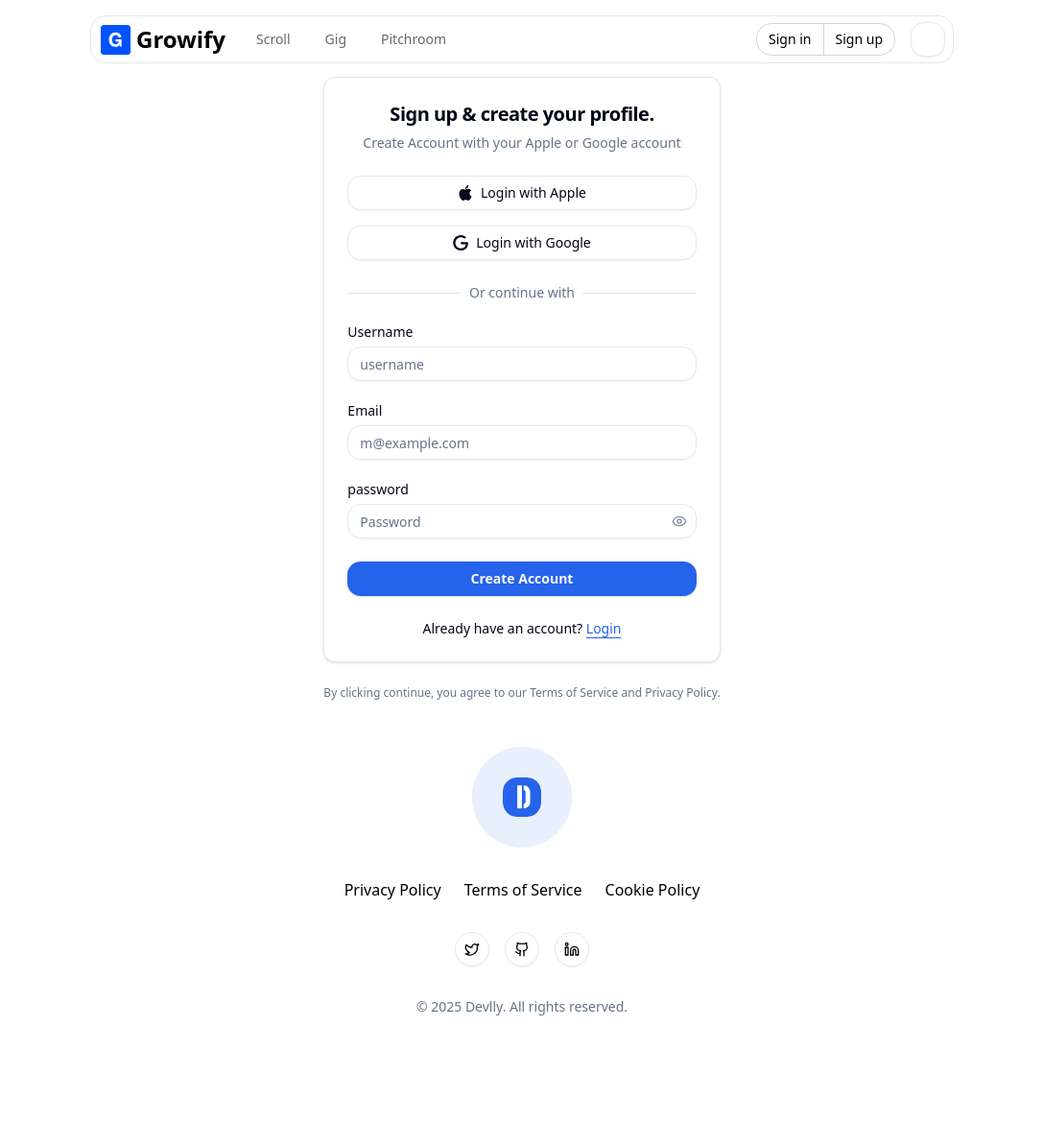
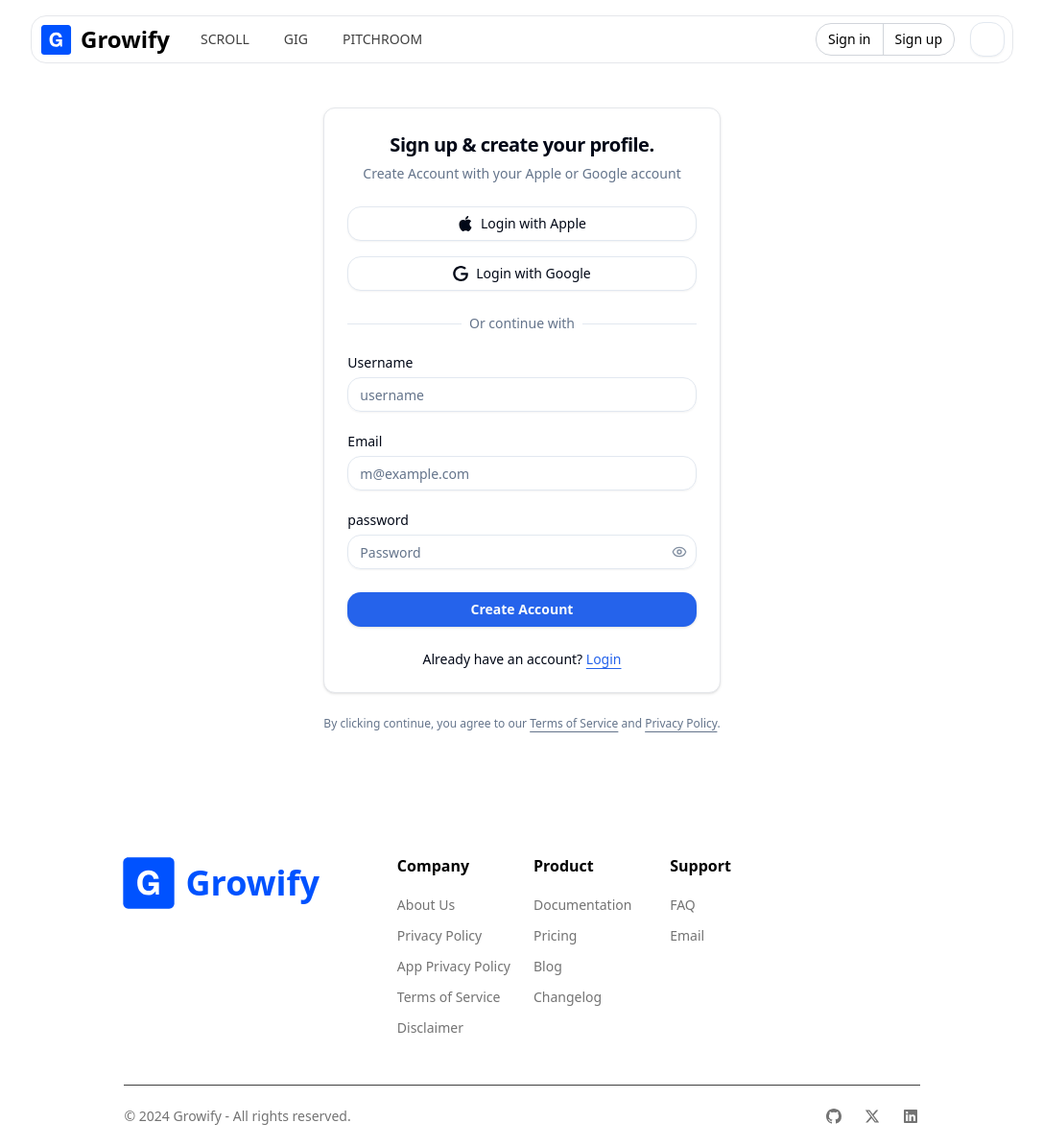
Before and after one commit to Devllyteam/devlly-frontend, a Next.js app: page /signup in a window 1280 px wide. Shown: the whole page at 96% size, without its empty margins (96-1183 px from the left). Before the commit the page ends 1107 px from the top, so only its background shows below. Built offline with nearby package versions, Linux system fonts and the light colour scheme; a web font is replaced by a local one.

Commit message:
landing page v1

```diff
--- a/src/app/layout.tsx
+++ b/src/app/layout.tsx
@@ -120,7 +120,7 @@
           }}
         />
       </head>
-      <body className={`${geistSans.variable} font-sans antialiased bg-background`}>
+      <body className={`${geistSans.variable}  antialiased bg-background`}>
         <ThemeProvider
           attribute="class"
           defaultTheme="system"
--- a/src/app/login/page.tsx
+++ b/src/app/signin/page.tsx
@@ -11,13 +11,12 @@
       <div className="min-h-screen flex flex-col">
         <NavBar />
         <main className="flex-1 flex flex-col items-center justify-center px-4">
-          <div className="text-center space-y-5 max-w-2xl mx-auto mt-6 lg:mt-20">
+          <div className="text-center space-y-5 max-w-2xl mx-auto mt-20 lg:mt-28 ">
             <motion.div
               initial={{ opacity: 0, y: -20 }}
               animate={{ opacity: 1, y: 0 }}
               transition={{ duration: 0.8 }}
             >
-
               <LoginForm />
             </motion.div>
           </div>
@@ -26,7 +25,6 @@
             animate={{ opacity: 1, y: 0 }}
             transition={{ duration: 0.9 }}
           >
-
             <StackedCircularFooter />
           </motion.div>
         </main>
--- a/src/app/signup/page.tsx
+++ b/src/app/signup/page.tsx
@@ -11,7 +11,7 @@
       <div className="min-h-screen flex flex-col">
         <NavBar />
         <main className="flex-1 flex flex-col items-center justify-center px-4">
-          <div className="text-center  space-y-5 max-w-2xl mx-auto mt-6 lg:mt-20">
+          <div className="text-center  space-y-5 max-w-2xl mx-auto mt-20 lg:mt-28">
             <motion.div
               initial={{ opacity: 0, y: -20 }}
               animate={{ opacity: 1, y: 0 }}
--- a/src/components/footer.tsx
+++ b/src/components/footer.tsx
@@ -1,55 +1,67 @@
-import { Button } from "@/components/ui/button";
-
-import { Github, Linkedin, Twitter } from "lucide-react";
-import Image from "next/image";
+import { footerSections, socialMediaLinks } from "@/lib/constant";
 import Link from "next/link";
 
-export default function StackedCircularFooter() {
+import { Button } from "./ui/button";
+import Image from "next/image";
+
+export default function Footer() {
   return (
-    <footer className="bg-background py-12">
-      <div className="container mx-auto px-4 md:px-6">
-        <div className="flex flex-col items-center">
-          <div className="mb-8 rounded-full bg-primary/10 p-8">
-            <Image src="/devlly.svg" width={40} height={40} alt="Devlly" />
+    <footer className="mx-auto mt-32  max-w-6xl px-4 sm:px-6">
+      <div className="grid grid-cols-2 gap-x-2 gap-y-8 pb-12 sm:grid-cols-4 sm:gap-6 xl:grid-cols-6">
+        {/* Logo and tagline */}
+        <div className="col-span-full mb-2 sm:mb-8 xl:col-span-2 xl:mb-0">
+          <Link className="-ml-1 flex items-center gap-2 " href="/">
+            <Image src={"/growify.svg"} width={60} height={30} alt="Growify" />
+            <h1 className="font-bold text-4xl text-[#0052FF] dark:text-white">
+              Growify
+            </h1>
+          </Link>
+        </div>
+
+        {/* Sections with links */}
+        {footerSections.map(({ title, links }, idx) => (
+          <div key={idx}>
+            <h5 className="font-semibold">{title}</h5>
+            <ul className="mt-4 space-y-2 text-neutral-500 dark:text-neutral-400">
+              {links.map(({ text, href, target = "_self" }, idx) => (
+                <li key={idx}>
+                  <Link
+                    href={href}
+                    target={target}
+                    className="text-sm hover:text-primary-600"
+                  >
+                    {text}
+                  </Link>
+                </li>
+              ))}
+            </ul>
           </div>
-          <nav className="mb-8 flex flex-wrap justify-center gap-6">
-            <Link href="#" className="hover:text-primary">
-              Privacy Policy
-            </Link>
-            <Link href="#" className="hover:text-primary">
-              Terms of Service
-            </Link>
-            <Link href="#" className="hover:text-primary">
-              Cookie Policy
-            </Link>
-          </nav>
-          <div className="mb-8 flex space-x-4">
-            <Link href="https://x.com/arihantCodes">
-              <Button variant="outline" size="icon" className="rounded-full">
-                <Twitter className="h-4 w-4" />
-                <span className="sr-only">Twitter</span>
-              </Button>
-            </Link>
-            <Link href="https://github.com/arihantcodes">
-              <Button variant="outline" size="icon" className="rounded-full">
-                <Github className="h-4 w-4" />
-                <span className="sr-only">Instagram</span>
-              </Button>
-            </Link>
-            <Link href="https://www.linkedin.com/in/arihantcodes">
-              <Button variant="outline" size="icon" className="rounded-full">
-                <Linkedin className="h-4 w-4" />
-                <span className="sr-only">LinkedIn</span>
-              </Button>
-            </Link>
-          </div>
+        ))}
 
-          <div className="text-center">
-            <p className="text-sm text-muted-foreground">
-              © 2025 Devlly. All rights reserved.
-            </p>
-          </div>
+
+      </div>
+
+      <div className="flex flex-col items-center justify-between gap-2.5 border-t border-neutral-700 py-3.5 text-neutral-500 dark:text-neutral-400 sm:flex-row-reverse">
+        {/* Social media links */}
+        <div className="-mr-2 flex items-center gap-1">
+          {socialMediaLinks.map(({ icon: Icon, link }) => (
+            <Button
+              key={link}
+              variant="ghost"
+              size="icon"
+              className="rounded-full"
+            >
+              <Link href={link} target="_blank" rel="noopener noreferrer">
+                <Icon className="h-5 w-5" />
+              </Link>
+            </Button>
+          ))}
         </div>
+
+        {/* Copyright */}
+        <span className="text-sm">
+          &copy; {new Date().getFullYear()} Growify - All rights reserved.
+        </span>
       </div>
     </footer>
   );
--- a/src/components/main/createaccount.tsx
+++ b/src/components/main/createaccount.tsx
@@ -114,7 +114,7 @@
               </div>
               <div className="text-center text-sm">
                 Already have an account?{" "}
-                <a href="/login" className="underline underline-offset-4 text-primary">
+                <a href="/signin" className="underline underline-offset-4 text-primary">
                   Login
                 </a>
               </div>
--- a/src/components/navbar.tsx
+++ b/src/components/navbar.tsx
@@ -82,31 +82,32 @@
 
   return (
     <header className="fixed left-0 right-0 top-0 z-50 p-4 transition-all duration-300 ease-in-out">
-      <div className="mx-auto max-w-[900px]">
+      <div className="mx-auto max-w-[1024px] ">
         <nav
-          className="rounded-2xl border-[1.5px] border-gray-200 bg-background px-2 transition-all duration-300 ease-in-out dark:border-neutral-700"
+          className="rounded-2xl border-[1.5px]  border-gray-200 bg-background px-2 transition-all duration-300 ease-in-out dark:border-neutral-700"
           aria-label="Main navigation"
         >
-          <div className="flex h-12 items-center justify-between  ">
+          <div className="flex h-12 items-center justify-between   ">
             <div className="flex items-center">
               <Link
                 href="/"
                 className="flex flex-shrink-0 items-center"
-                aria-label="PearAI Home"
+                aria-label="Growify Home"
               >
                 <Image src="/growify.svg" width={35} height={25} alt="Devlly" />
-                <div className="ml-1 text-2xl font-bold">Growify</div>
+                <div className="ml-2 text-2xl  font-bold">Growify</div>
               </Link>
               <nav className="ml-4 hidden md:block" aria-label="Main menu">
                 <NavigationMenu>
-                  <NavigationMenuList className="text-black/60 dark:text-gray-500">
-                    <NavItem href="/scroll">Scroll</NavItem>
-                    <NavItem href="/gig">Gig</NavItem>
-                    <NavItem href="/pitchroom">Pitchroom</NavItem>
+                  <NavigationMenuList className="flex items-center text-neutral-700 dark:text-neutral-300 ">
+                    <NavItem href="/scroll">SCROLL</NavItem>
+                    <NavItem href="/gig">GIG</NavItem>
+                    <NavItem href="/pitchroom">PITCHROOM</NavItem>
                   </NavigationMenuList>
                 </NavigationMenu>
               </nav>
             </div>
+
             <div className="hidden items-center space-x-4 lg:flex">
               <AuthButton />
               <ModeToggle />
--- a/src/components/ui/mobile-menu.tsx
+++ b/src/components/ui/mobile-menu.tsx
@@ -67,7 +67,7 @@
       >
         <div>
           <SheetHeader className="mb-4">
-            <SheetTitle className="text-center">Devlly Menu</SheetTitle>
+            <SheetTitle className="text-center">Growify Menu</SheetTitle>
           </SheetHeader>
           <nav aria-label="Mobile menu">
             <ul className="space-y-1">
@@ -84,61 +84,19 @@
                     className="mt-4 w-full justify-start"
                   >
                     <SquareArrowRight className="mr-2 h-4 w-4" />
-                    Try PearAI
+                    Try Growify
                   </Button>
                 </Link>
               </div>
-              <MobileNavItem href="/" onClick={() => setIsOpen(false)}>
-                Home
+              <MobileNavItem href="/scroll" onClick={() => setIsOpen(false)}>
+                SCROLL
               </MobileNavItem>
-              <Accordion type="single" collapsible className="w-full">
-                <AccordionItem value="resources">
-                  <AccordionTrigger>Resources</AccordionTrigger>
-                  <AccordionContent>
-                    <ul className="ml-4 space-y-1">
-                      <MobileNavItem
-                        href="/about"
-                        onClick={() => setIsOpen(false)}
-                      >
-                        About
-                      </MobileNavItem>
-                      <MobileNavItem
-                        href="/docs"
-                        onClick={() => setIsOpen(false)}
-                      >
-                        Documentation
-                      </MobileNavItem>
-                      <MobileNavItem
-                        href="https://github.com/trypear/pearai-master"
-                        onClick={() => setIsOpen(false)}
-                      >
-                        Github
-                      </MobileNavItem>
-                      <MobileNavItem
-                        href="/blog"
-                        onClick={() => setIsOpen(false)}
-                      >
-                        Blog
-                      </MobileNavItem>
 
-                      <MobileNavItem
-                        href="/faq"
-                        onClick={() => setIsOpen(false)}
-                      >
-                        FAQ
-                      </MobileNavItem>
-                      <MobileNavItem
-                        href="/changelog"
-                        onClick={() => setIsOpen(false)}
-                      >
-                        Changelog
-                      </MobileNavItem>
-                    </ul>
-                  </AccordionContent>
-                </AccordionItem>
-              </Accordion>
-              <MobileNavItem href="/pricing" onClick={() => setIsOpen(false)}>
-                Pricing
+              <MobileNavItem href="/gig" onClick={() => setIsOpen(false)}>
+                GIG
+              </MobileNavItem>
+              <MobileNavItem href="/pitchroom" onClick={() => setIsOpen(false)}>
+                PITCHROOM
               </MobileNavItem>
             </ul>
           </nav>
--- /dev/null
+++ b/src/lib/constant.ts
@@ -0,0 +1,219 @@
+import {
+  DiscordLogo,
+  GitHubLogo,
+  LinkedInLogo,
+  TwitterLogo,
+} from "@/components/ui/icon";
+
+export const TEST_MODE_ENABLED = ["true", "True", "TRUE"].includes(
+  process.env.NEXT_PUBLIC_TEST_MODE_ENABLED ?? ""
+);
+
+export const BUNNY_CDN_HOST = "https://pearai.b-cdn.net";
+
+export const CONTACT_EMAIL = "pear@trypear.ai";
+
+const NEXT_PUBLIC_STRIPE_WAITLIST_PRICE_ID = "price_1PZ9X608N4O93LU5yqMbGDtu";
+const NEXT_PUBLIC_STRIPE_WAITLIST_PRICE_ID_TEST =
+  "price_1PZUT208N4O93LU5jItKoEYu";
+const NEXT_PUBLIC_STRIPE_MONTHLY_PRICE_ID = "price_1PoZiZ08N4O93LU5kCrdrXvI";
+const NEXT_PUBLIC_STRIPE_MONTHLY_PRICE_ID_TEST =
+  "price_1Ppa9408N4O93LU5irNxLp5p";
+const NEXT_PUBLIC_STRIPE_ANNUAL_PRICE_ID = "price_1PpZUO08N4O93LU5FYFUyh43";
+const NEXT_PUBLIC_STRIPE_ANNUAL_PRICE_ID_TEST =
+  "price_1PZUSi08N4O93LU5UVdlkfp2";
+
+const NEXT_PUBLIC_STRIPE_TOP_UP_5_CREDITS_ID = "price_1Q8xJU08N4O93LU5jvruga2e";
+const NEXT_PUBLIC_STRIPE_TOP_UP_5_CREDITS_ID_TEST =
+  "price_1Q8vto08N4O93LU5avr7qtyJ";
+const NEXT_PUBLIC_STRIPE_TOP_UP_10_CREDITS_ID =
+  "price_1Q8xKo08N4O93LU5F4dbgrgz";
+const NEXT_PUBLIC_STRIPE_TOP_UP_10_CREDITS_ID_TEST =
+  "price_1Q8vqw08N4O93LU5wHyY1Dqg";
+const NEXT_PUBLIC_STRIPE_TOP_UP_15_CREDITS_ID =
+  "price_1Q8xKo08N4O93LU5dC9MUfYU";
+const NEXT_PUBLIC_STRIPE_TOP_UP_15_CREDITS_ID_TEST =
+  "price_1Q8AcI08N4O93LU5ALafGrbP";
+const NEXT_PUBLIC_STRIPE_TOP_UP_30_CREDITS_ID =
+  "price_1Q8xKo08N4O93LU5CGjikmTp";
+const NEXT_PUBLIC_STRIPE_TOP_UP_30_CREDITS_ID_TEST =
+  "price_1Q8vu608N4O93LU5z4DWu82N";
+
+export const STRIPE_PRICE_IDS = {
+  WAITLIST: TEST_MODE_ENABLED
+    ? NEXT_PUBLIC_STRIPE_WAITLIST_PRICE_ID_TEST
+    : NEXT_PUBLIC_STRIPE_WAITLIST_PRICE_ID,
+  MONTHLY: TEST_MODE_ENABLED
+    ? NEXT_PUBLIC_STRIPE_MONTHLY_PRICE_ID_TEST
+    : NEXT_PUBLIC_STRIPE_MONTHLY_PRICE_ID,
+  ANNUAL: TEST_MODE_ENABLED
+    ? NEXT_PUBLIC_STRIPE_ANNUAL_PRICE_ID_TEST
+    : NEXT_PUBLIC_STRIPE_ANNUAL_PRICE_ID,
+  TOP_UP_CREDITS: {
+    5: TEST_MODE_ENABLED
+      ? NEXT_PUBLIC_STRIPE_TOP_UP_5_CREDITS_ID_TEST
+      : NEXT_PUBLIC_STRIPE_TOP_UP_5_CREDITS_ID,
+    10: TEST_MODE_ENABLED
+      ? NEXT_PUBLIC_STRIPE_TOP_UP_10_CREDITS_ID_TEST
+      : NEXT_PUBLIC_STRIPE_TOP_UP_10_CREDITS_ID,
+    15: TEST_MODE_ENABLED
+      ? NEXT_PUBLIC_STRIPE_TOP_UP_15_CREDITS_ID_TEST
+      : NEXT_PUBLIC_STRIPE_TOP_UP_15_CREDITS_ID,
+    30: TEST_MODE_ENABLED
+      ? NEXT_PUBLIC_STRIPE_TOP_UP_30_CREDITS_ID_TEST
+      : NEXT_PUBLIC_STRIPE_TOP_UP_30_CREDITS_ID,
+  } as Record<number, string>,
+};
+
+export const PRICING_TIERS: {} = {
+  standard: [
+    {
+      title: "Intern",
+      price: "0",
+      description:
+        "You can download PearAI directly, and use our free trial, or your own API key 🤓",
+      isFree: true,
+      index: 0,
+      features: ["free", "Community Discord server"],
+    },
+    {
+      title: "Junior Engineer",
+      price: "15",
+      prevPrice: "18",
+      description:
+        "Get the monthly subscription, and we'll take care of you. 😎",
+      features: [
+        "custom-standard",
+        "Full privacy: zero data retention policy with Anthropic",
+        "Direct customer support by the founders and contributors",
+        "Private Discord channel",
+      ],
+      buttonText: "Get Started",
+      priceId: STRIPE_PRICE_IDS.MONTHLY,
+      index: 1,
+    },
+    {
+      title: "10x Engineer",
+      price: "10",
+      prevPrice: "14",
+      description:
+        "Pay one lump sum yearly, and you'll be treated like our VIP! 🤩",
+      features: [
+        "Everything from monthly",
+        "Priority for new feature requests",
+        "Early access to new features",
+      ],
+      buttonText: "Get Started",
+      priceId: STRIPE_PRICE_IDS.ANNUAL,
+      index: 2,
+    },
+  ],
+  enterprise: [
+    {
+      title: "Monthly",
+      price: "32",
+      prevPrice: "35",
+      description:
+        "Get the best deal for your business and increase the productivity of your team.",
+      features: [
+        "custom-enterprise",
+        "Full privacy: zero data retention policy with Anthropic",
+        "Centralized Billing and Dashboard",
+        "Direct customer support by the founders and contributors",
+        "Private Discord Channel",
+      ],
+      buttonText: "Get Started",
+      priceId: STRIPE_PRICE_IDS.MONTHLY,
+      index: 0,
+    },
+    {
+      title: "Yearly",
+      price: "27",
+      prevPrice: "30",
+      description: "Pay one lump sum yearly for our highest priority tier.",
+      features: ["Everything from monthly", "Priority Customer Support"],
+      buttonText: "Get Started",
+      priceId: STRIPE_PRICE_IDS.ANNUAL,
+      index: 1,
+    },
+  ],
+};
+
+export const footerSections = [
+  {
+    title: "Company",
+    links: [
+      {
+        text: "About Us",
+        href: "/about",
+      },
+      {
+        text: "Privacy Policy",
+        href: "/privacy",
+      },
+      {
+        text: "App Privacy Policy",
+        href: "/privacy-app",
+      },
+      {
+        text: "Terms of Service",
+        href: "/terms-of-service",
+      },
+      {
+        text: "Disclaimer",
+        href: "/disclaimer",
+      },
+    ],
+  },
+  {
+    title: "Product",
+    links: [
+      {
+        text: "Documentation",
+        href: "/docs",
+      },
+      {
+        text: "Pricing",
+        href: "/pricing",
+      },
+      {
+        text: "Blog",
+        href: "/blog",
+      },
+
+      {
+        text: "Changelog",
+        href: "/changelog",
+      },
+    ],
+  },
+  {
+    title: "Support",
+    links: [
+      {
+        text: "FAQ",
+        href: "/faq",
+      },
+      {
+        text: "Email",
+        href: "mailto:jainari1208@gmail.com",
+      },
+    ],
+  },
+];
+
+export const socialMediaLinks = [
+  {
+    icon: GitHubLogo,
+    link: "https://github.com/arihantcodes",
+  },
+
+  {
+    icon: TwitterLogo,
+    link: "https://x.com/arihantcodes",
+  },
+  {
+    icon: LinkedInLogo,
+    link: "https://www.linkedin.com/in/arihantcodes",
+  },
+];
```
Also changed, not shown: src/app/page.tsx (+4 -3 lines), src/components/hero.tsx (+12 -10 lines). Lines whose indentation alone changed are shown as unchanged.
